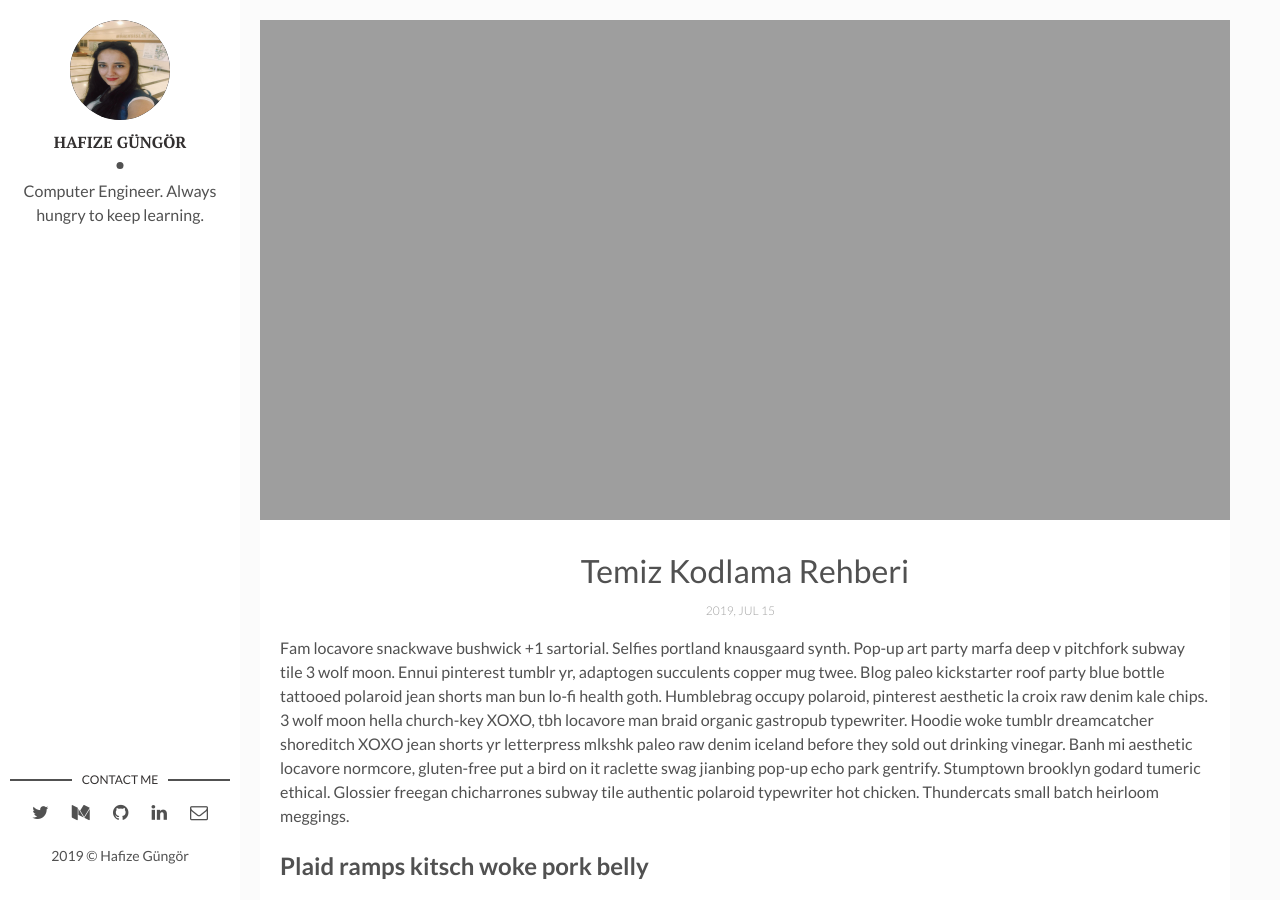
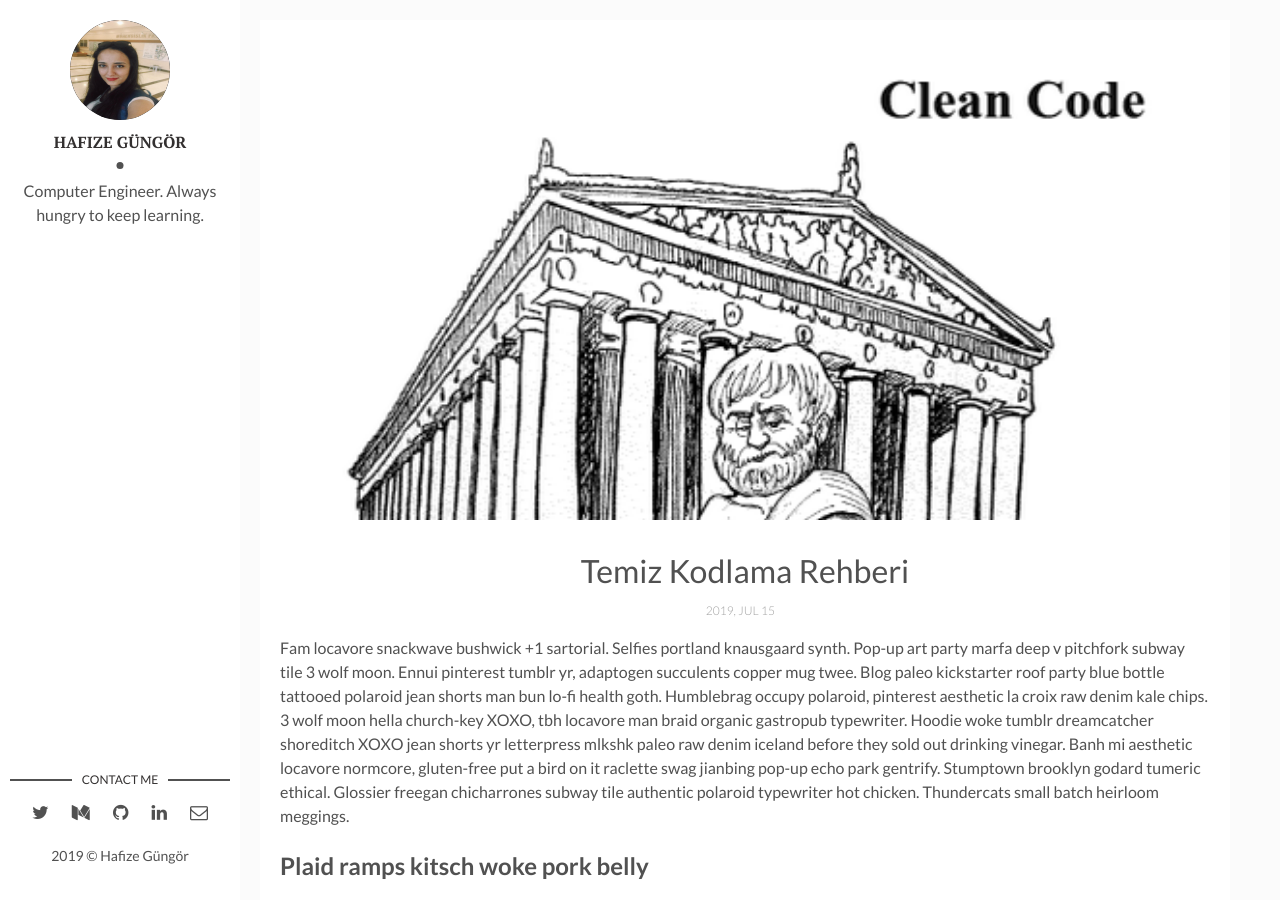
Before and after one commit to gungorhafize/gungorhafize.github.io1, a Jekyll site: the page built from _posts/2019-07-15-clean-code-rehberi.markdown, in a window 1280 px wide and 900 px high. Built offline with Jekyll 4.4.1, drawn with Linux system fonts in a browser that asks for light colours; comment, search, counter and statistics services are not loaded.

Commit message:
Update 2019-07-15-clean-code-rehberi.markdown

```diff
--- a/_posts/2019-07-15-clean-code-rehberi.markdown
+++ b/_posts/2019-07-15-clean-code-rehberi.markdown
@@ -3,7 +3,7 @@ layout: post
 title: Temiz Kodlama Rehberi
 date: 2019-07-15 13:32:20 +0300
 description: You’ll find this post in your `_posts` directory. Go ahead and edit it and re-build the site to see your changes. # Add post description (optional)
-img: clean.jpg
+img: capture.png
  # Add image post (optional)
 fig-caption: # Add figcaption (optional)
 tags: [Clean-coding, TemizKodlama]
```
